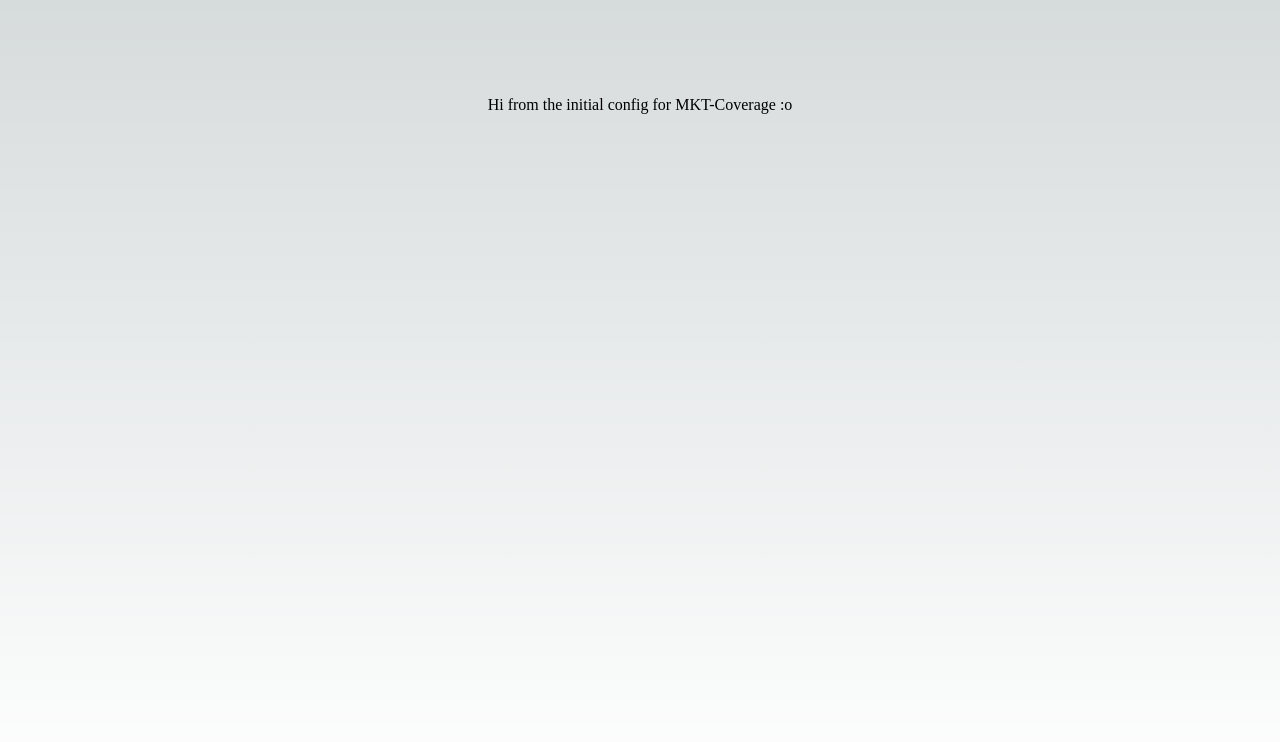
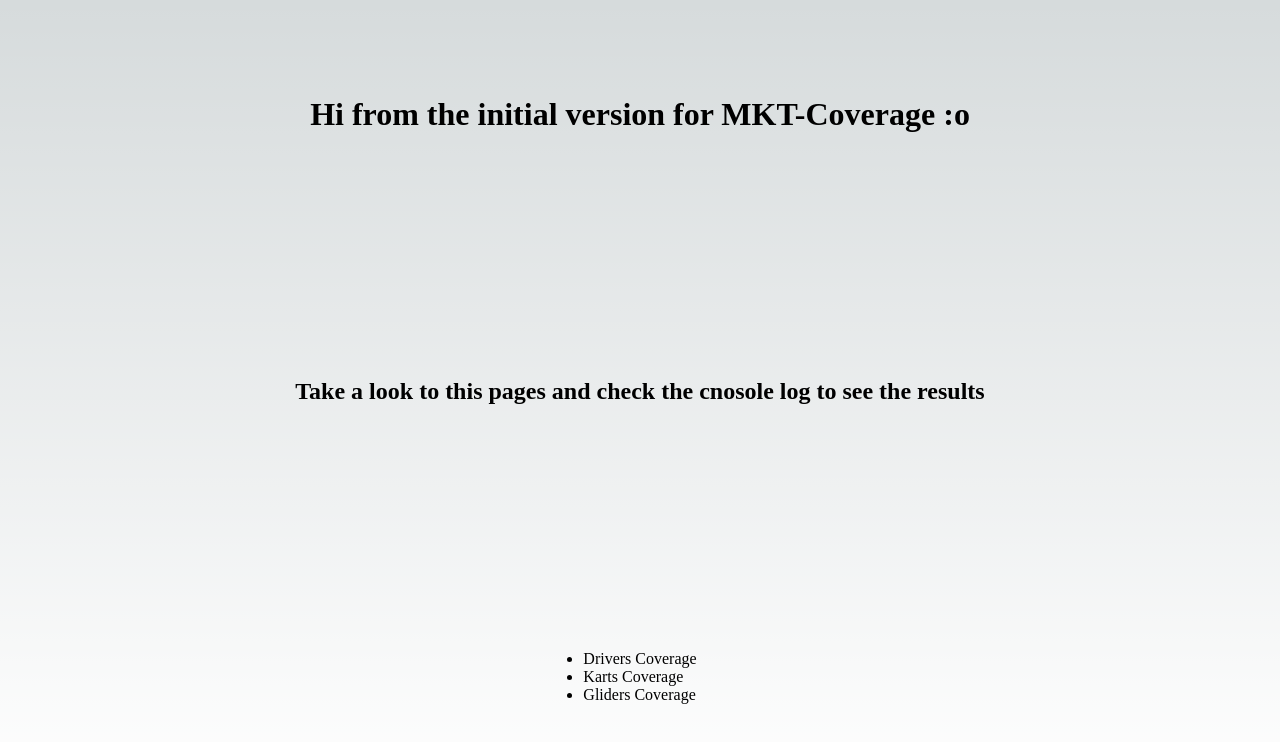
Before and after one commit to chuy-zip/MKT-Coverage, a Next.js app: page / in a window 1280 px wide. Shown: the top 742 px of the page. Built offline with nearby package versions, Linux system fonts and the light colour scheme.

Commit message:
made pages for the 3 coverages

```diff
--- a/app/page.js
+++ b/app/page.js
@@ -15,43 +15,21 @@ import { useEffect, useState } from "react";
 
 export default function Home() {
 
-  const [userDrivers, setUserDrivers] = useState([])
-  const [coveredCourses, setCoveredCourses] = useState([])
-  const [coursesNotCovered, setCoursesNotCovered] = useState([])
-  const [recommendedDrivers, setRecommendedDrivers] = useState([])
-  const [allCourses, setAllCourses] = useState(courses)
-  const [allDrivers, setAllDrivers] = useState(drivers)
-
-  useEffect(() => {
-    const fetchData = async () => {
-      const Udrivers = await fetchUserDrivers();
-      setUserDrivers(Udrivers);
-      console.log(Udrivers);
-      console.log(courses)
-      console.log(allDrivers)
-
-      const covCourses = await findCoursesWithCoverage(allDrivers, Udrivers)
-      setCoveredCourses(covCourses)
-      console.log("Covered courses", covCourses)
-
-      const coursesNotCov = await findCoursesWithoutCoverage(allCourses, covCourses)
-      setCoursesNotCovered(coursesNotCov)
-      console.log("Courses not covered", coursesNotCov)
-
-      const recDrivers = await recommendItemsByCoverage(coursesNotCov, allDrivers, Udrivers)
-      setRecommendedDrivers(recDrivers)
-      console.log("Recommended drivers:", recDrivers)
-
-    };
-
-    fetchData();
-  }, [])
-
   return (
     <main className={styles.main}>
-      <div>
-        Hi from the initial config for MKT-Coverage :o
-      </div>
+      <h1>
+        Hi from the initial version for MKT-Coverage :o
+      </h1>
+
+      <h2>
+        Take a look to this pages and check the cnosole log to see the results
+      </h2>
+
+      <ul>
+        <li> <a href="http://localhost:3000/Coverage/drivers"> Drivers Coverage </a></li>
+        <li> <a href="http://localhost:3000/Coverage/karts">Karts Coverage </a></li>
+        <li> <a href="http://localhost:3000/Coverage/gliders">Gliders Coverage</a></li>
+      </ul>
     </main>
   );
 }
--- a/jsconfig.json
+++ b/jsconfig.json
@@ -4,7 +4,8 @@
     "paths": {
       "@/*": ["./*"],
       "@public/*": ["public/*"],
-      "@controller/*":["controller/*"]
+      "@controller/*":["controller/*"],
+      "@pages/*":["pages/*"]
     }
   }
 }
```
